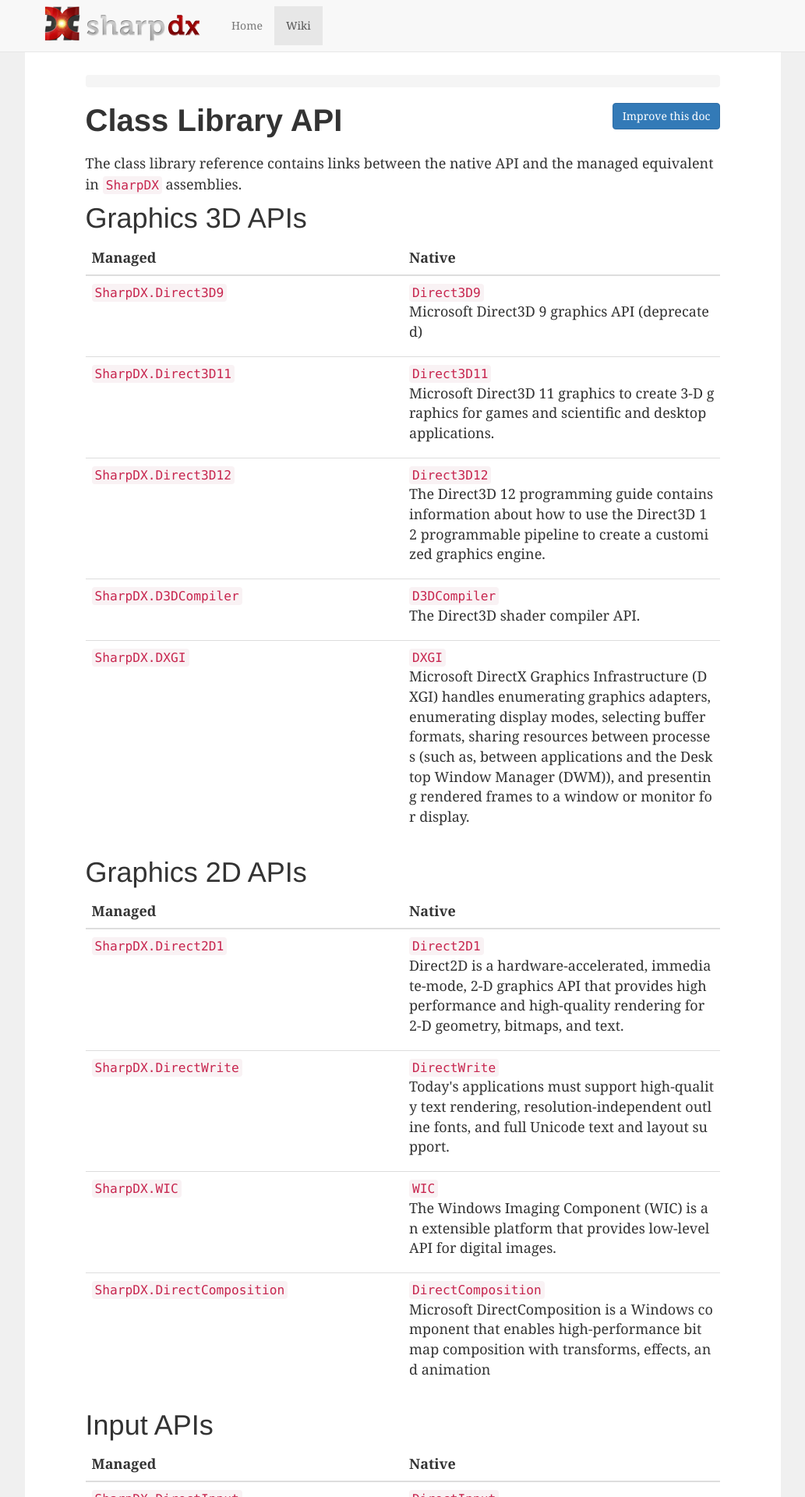
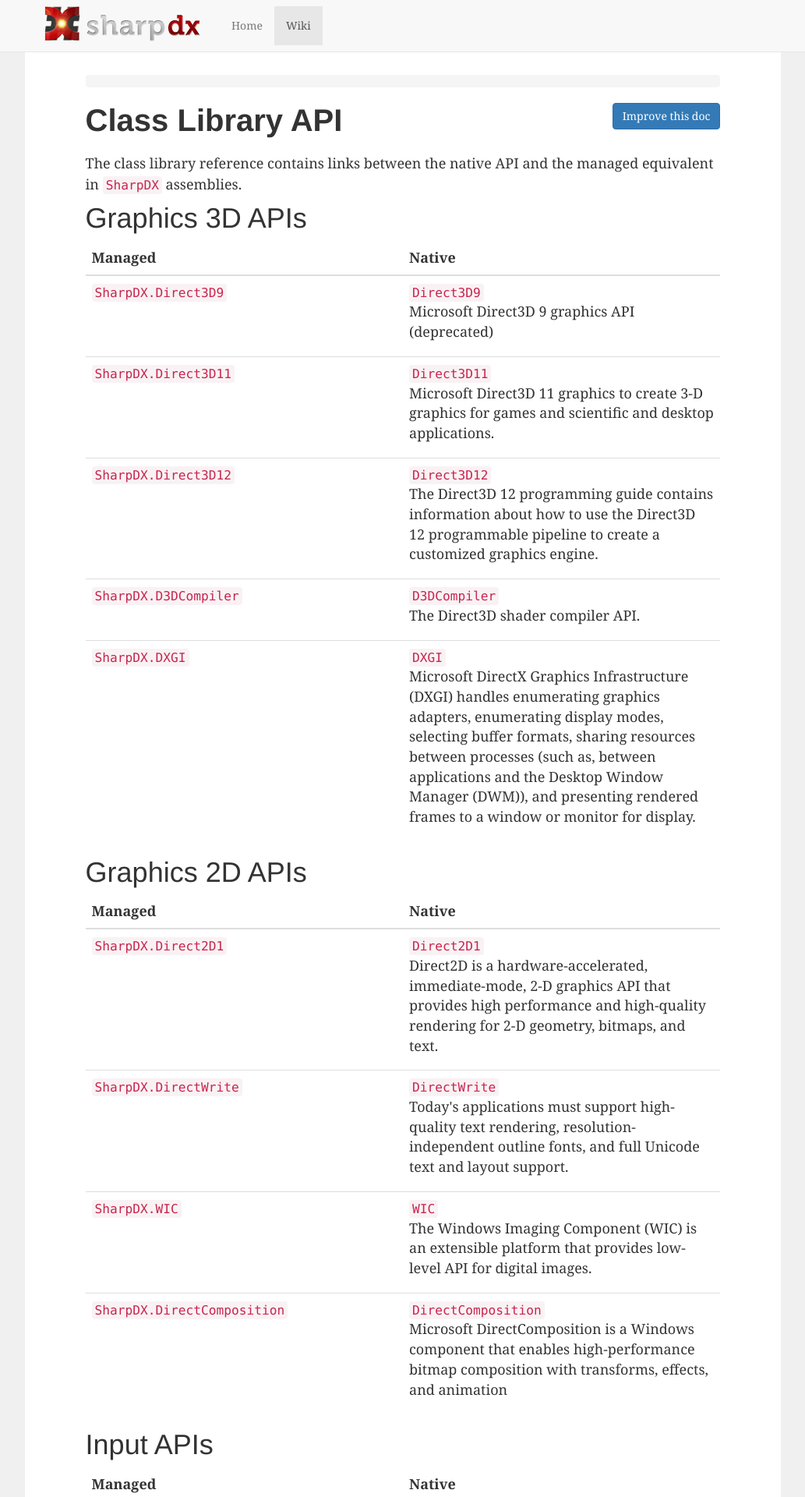
Before and after one commit to sharpdx/sharpdx.github.io, a Jekyll site: the page built from wiki/class-library-api/index.md, in a window 1280 px wide. Shown: the top 1920 px of the page at 78% size, without its empty margins (123-1156 px from the left). Built offline with Jekyll 4.4.1, drawn with Linux system fonts in a browser that asks for light colours.

Commit message:
Fix word breaking in index table

```diff
--- a/css/main.scss
+++ b/css/main.scss
@@ -33,6 +33,10 @@ table
 	table-layout: fixed;
 	width: 100%;
 	word-break: break-all;
+}
+
+table p {
+  word-break: normal;
 }
 
 h1, .h1,
```
